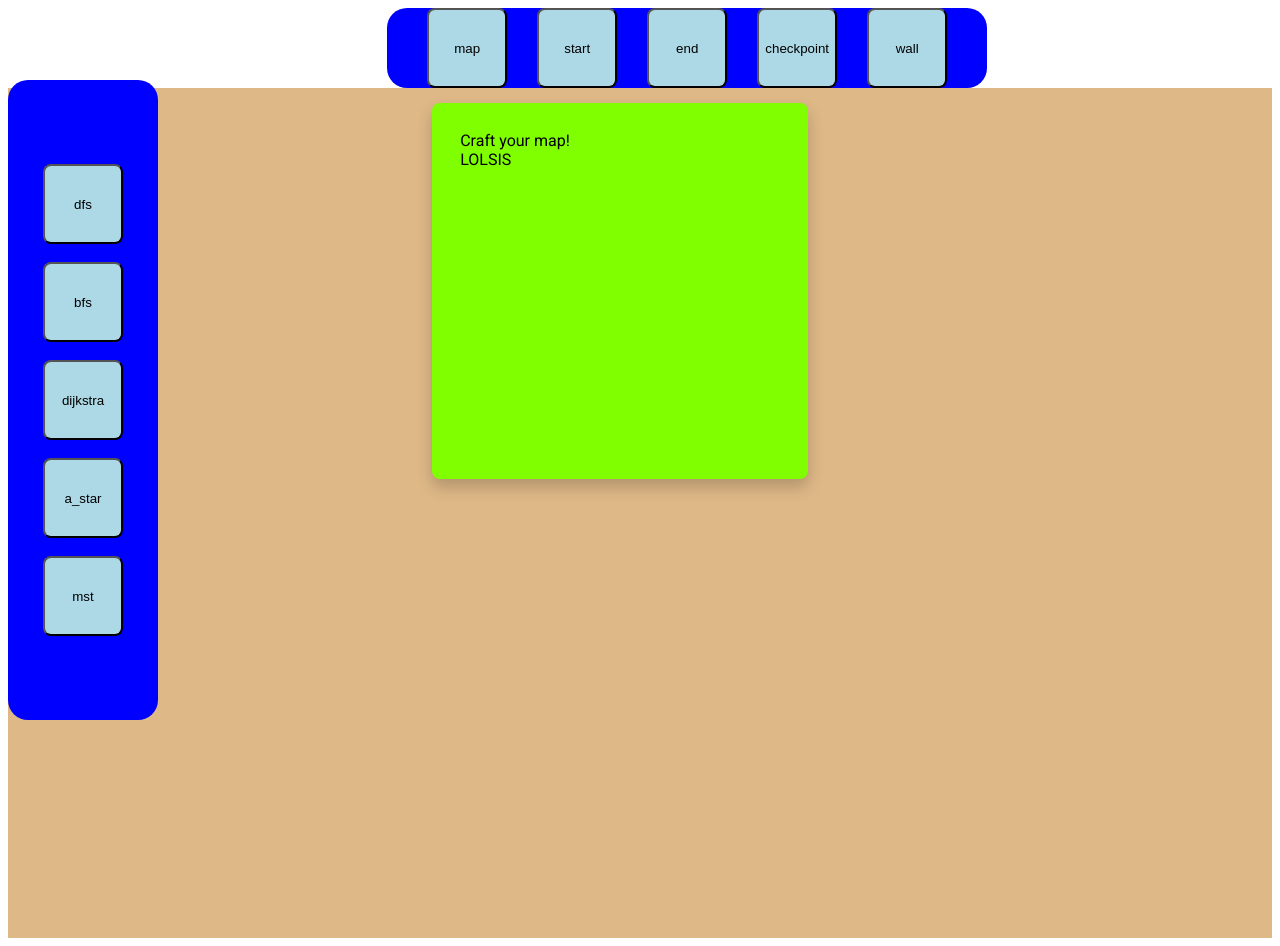
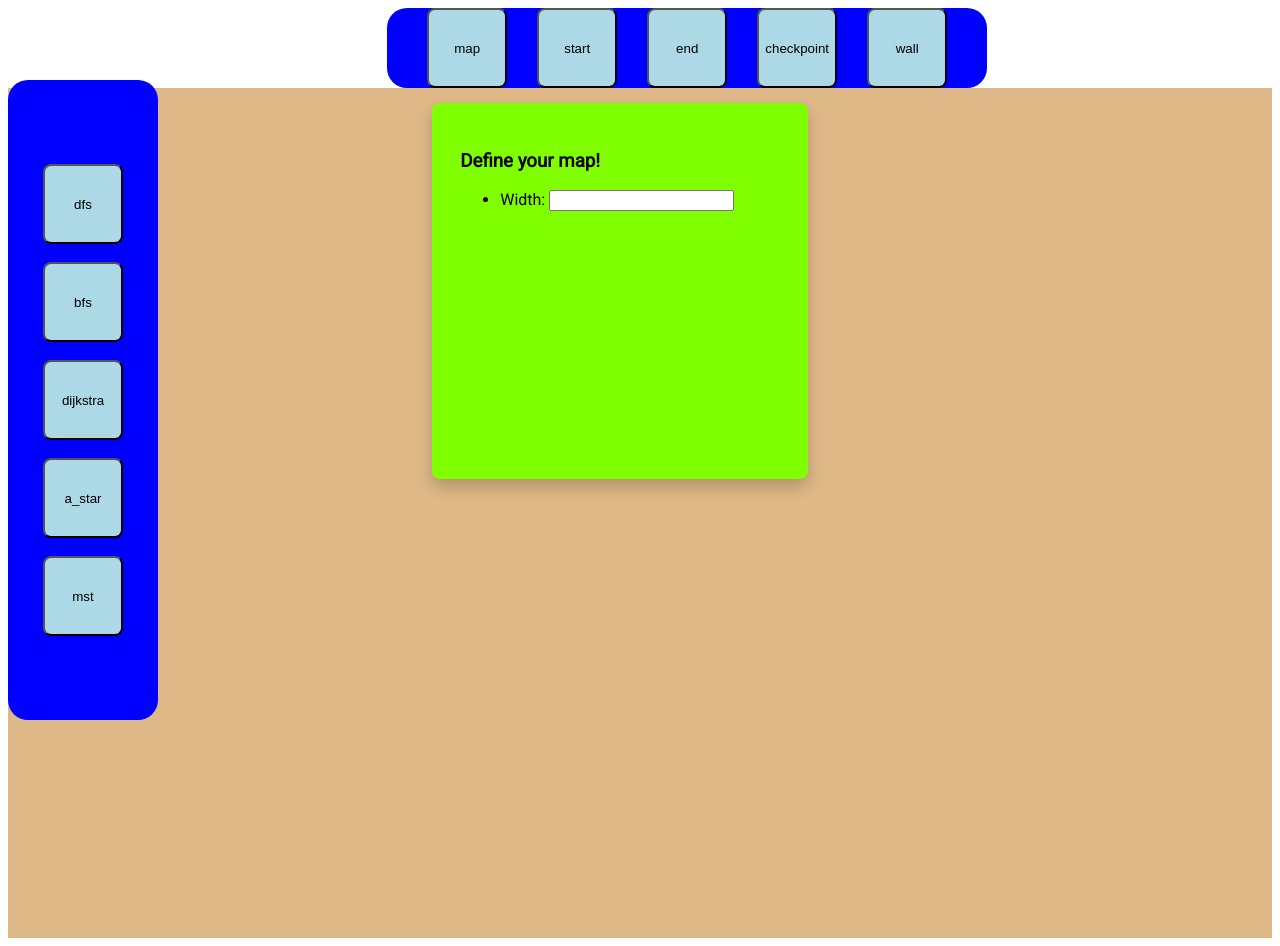
Before and after one commit to HahaBill/mazecraft-navigator, a plain HTML site: page index.html in a window 1280 px wide. Both pictures are taken after a click on the button "map". Drawn offline with Linux system fonts and the light colour scheme.

Commit message:
Fixed the problem with clicking in the dropdown box

```diff
--- a/index.html
+++ b/index.html
@@ -18,8 +18,15 @@
         </nav>
         <header>
             <div class="dropdown-content" id="map-form-dropdown">
-                <div>Craft your map!</div>
-                <div>LOLSIS</div>
+                <h3>Define your map!</h3>
+                <form id="define-map-dimensions">
+                    <ul id="map-list-dropdown">
+                        <li>
+                            <label for="Width">Width:</label>
+                            <input type="number" id="map-width" name="map-width">
+                        </li>
+                    </ul>
+                </form>
             </div>
         </header>
 
--- a/scripts/generate_layout.js
+++ b/scripts/generate_layout.js
@@ -13,7 +13,7 @@ let selectedAlgorithm = '';
 
 function createHeaderTool(tool) {
     let toolElement = document.createElement('button');
-    toolElement.className = tool;
+    toolElement.className = `${tool}-btn`;
     toolElement.textContent = `${tool}`;
 
     toolElement.addEventListener('click', () => {
@@ -95,14 +95,17 @@ function openMapDropdown() {
     document.getElementById("map-form-dropdown").classList.toggle("show");
   }
 
-  window.onclick = function(e) {
-    if (!e.target.matches('.map')) {
-    var map_dropdown = document.getElementById("map-form-dropdown");
-      if (map_dropdown.classList.contains('show')) {
-        map_dropdown.classList.remove('show');
-      }
+
+document.addEventListener('click', function toggleMapDropdown(e) {
+    let map_form_dropdown = document.getElementById("map-form-dropdown");
+    let isMapBtn = e.target.matches(".map-btn");
+
+    if(!map_form_dropdown.contains(e.target) && !isMapBtn) {
+        if(map_form_dropdown.classList.contains("show")) {
+            map_form_dropdown.classList.remove("show");
+        }
     }
-  }
+})
 
 function createGridMap() {
     const gridContainer = document.getElementById('grid-container');
```
